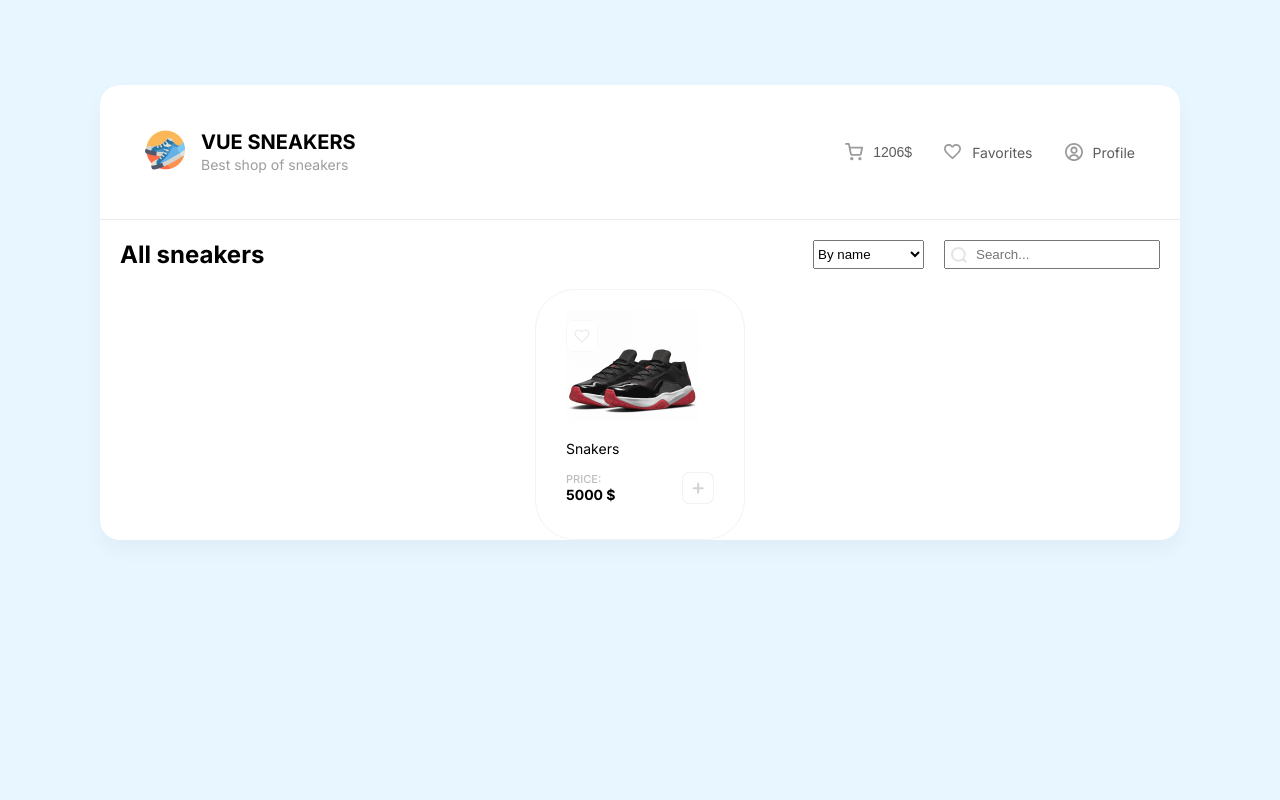
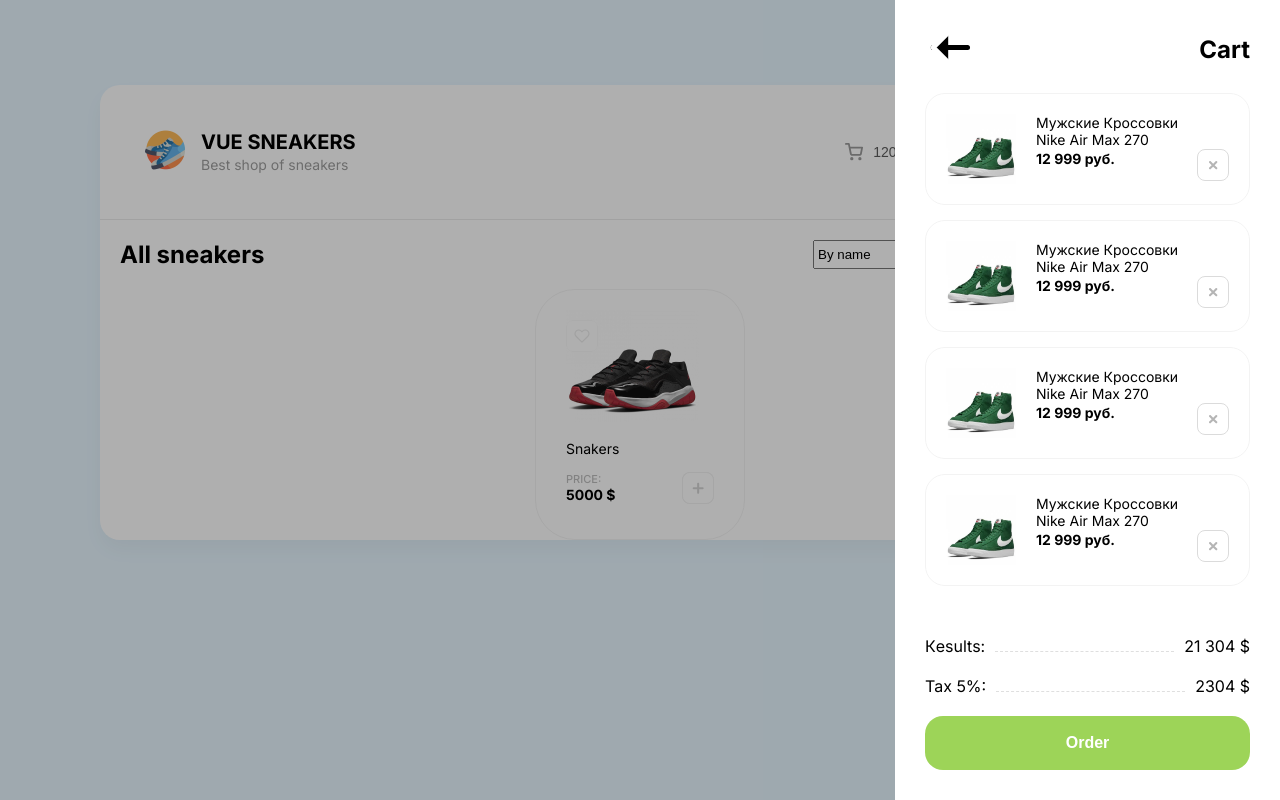
Before and after one commit to IonPetrascu/vueSneakers, a Vue app: page / in a window 1280 px wide. Built offline with nearby package versions, Linux system fonts and the light colour scheme.

Commit message:
feat: add cart layout

```diff
--- a/src/App.vue
+++ b/src/App.vue
@@ -5,7 +5,7 @@
 
 <template>
   <Header />
- <!--  <CartComponent /> -->
+  <CartComponent />
   <router-view v-slot="{ Component }">
     <component :is="Component" :key="$route.path" />
   </router-view>
--- a/src/components/CartComponent.vue
+++ b/src/components/CartComponent.vue
@@ -2,21 +2,119 @@
 <template>
   <div class="background">
     <aside class="cart">
-      <div>Cart</div>
-      <div class="list-items"></div>
+      <div class="head">
+        <button class="close-cart">
+          <svg
+            width="16"
+            height="14"
+            viewBox="0 0 16 14"
+            fill="black"
+            xmlns="http://www.w3.org/2000/svg"
+          >
+            <path
+              d="M1 7H14.7143"
+              stroke="black"
+              stroke-width="2"
+              stroke-linecap="round"
+              stroke-linejoin="round"
+            />
+            <path
+              d="M8.71436 1L14.7144 7L8.71436 13"
+              stroke="white"
+              stroke-width="2"
+              stroke-linecap="round"
+              stroke-linejoin="round"
+            />
+          </svg>
+        </button>
+        <h3>Cart</h3>
+      </div>
+
+      <div class="list-items">
+        <div class="item">
+          <img class="item-image" src="../assets/sneakers/1.jpg" alt="" />
+          <div class="item-info">
+            <h4 class="info-title">Мужские Кроссовки Nike Air Max 270</h4>
+            <span class="info-price">12 999 руб.</span>
+          </div>
+          <button class="item-delete">
+            <img class="delete-img" src="../assets/images/close.svg" alt="buttton close" />
+          </button>
+        </div>
+        <div class="item">
+          <img class="item-image" src="../assets/sneakers/1.jpg" alt="" />
+          <div class="item-info">
+            <h4 class="info-title">Мужские Кроссовки Nike Air Max 270</h4>
+            <span class="info-price">12 999 руб.</span>
+          </div>
+          <button class="item-delete">
+            <img class="delete-img" src="../assets/images/close.svg" alt="buttton close" />
+          </button>
+        </div>
+        <div class="item">
+          <img class="item-image" src="../assets/sneakers/1.jpg" alt="" />
+          <div class="item-info">
+            <h4 class="info-title">Мужские Кроссовки Nike Air Max 270</h4>
+            <span class="info-price">12 999 руб.</span>
+          </div>
+          <button class="item-delete">
+            <img class="delete-img" src="../assets/images/close.svg" alt="buttton close" />
+          </button>
+        </div>
+        <div class="item">
+          <img class="item-image" src="../assets/sneakers/1.jpg" alt="" />
+          <div class="item-info">
+            <h4 class="info-title">Мужские Кроссовки Nike Air Max 270</h4>
+            <span class="info-price">12 999 руб.</span>
+          </div>
+          <button class="item-delete">
+            <img class="delete-img" src="../assets/images/close.svg" alt="buttton close" />
+          </button>
+        </div>
+        <div class="item">
+          <img class="item-image" src="../assets/sneakers/1.jpg" alt="" />
+          <div class="item-info">
+            <h4 class="info-title">Мужские Кроссовки Nike Air Max 270</h4>
+            <span class="info-price">12 999 руб.</span>
+          </div>
+          <button class="item-delete">
+            <img class="delete-img" src="../assets/images/close.svg" alt="buttton close" />
+          </button>
+        </div>
+        <div class="item">
+          <img class="item-image" src="../assets/sneakers/1.jpg" alt="" />
+          <div class="item-info">
+            <h4 class="info-title">Мужские Кроссовки Nike Air Max 270</h4>
+            <span class="info-price">12 999 руб.</span>
+          </div>
+          <button class="item-delete">
+            <img class="delete-img" src="../assets/images/close.svg" alt="buttton close" />
+          </button>
+        </div>
+        <div class="item">
+          <img class="item-image" src="../assets/sneakers/1.jpg" alt="" />
+          <div class="item-info">
+            <h4 class="info-title">Мужские Кроссовки Nike Air Max 270</h4>
+            <span class="info-price">12 999 руб.</span>
+          </div>
+          <button class="item-delete">
+            <img class="delete-img" src="../assets/images/close.svg" alt="buttton close" />
+          </button>
+        </div>
+      </div>
       <div class="bottom">
         <div class="statistics">
           <span>Кesults:</span>
-          <span>...</span>
+          <span class="line"></span>
           <span>21 304 $</span>
         </div>
         <div class="statistics">
           <span>Tax 5%:</span>
-          <span>...</span>
+          <span class="line"></span>
           <span>2304 $</span>
         </div>
       </div>
-      <button>Order</button>
+      <button class="order-btn">Order</button>
     </aside>
   </div>
 </template>
@@ -35,5 +133,95 @@
 .cart {
   background-color: var(--white);
   width: 385px;
+  padding: 30px;
+  display: flex;
+  flex-direction: column;
+  justify-content: space-between;
+}
+.head {
+  display: flex;
+  gap: 30px;
+  justify-content: space-between;
+  align-items: center;
+}
+.close-cart {
+  border: none;
+  background: none;
+  cursor: pointer;
+  & svg {
+    transform: rotate(180deg);
+    height: 35px;
+    width: 50px;
+  }
+}
+h3 {
+  font-weight: 700;
+  font-size: 24px;
+  color: var(--black);
+}
+.list-items {
+  flex: 1;
+  margin-top: 25px;
+  margin-bottom: 40px;
+  overflow: auto;
+  display: flex;
+  flex-direction: column;
+  gap: 15px;
+}
+.item {
+  display: flex;
+  padding: 20px;
+  border-radius: 20px;
+  border: 1px solid #f3f3f3;
+}
+.item-image {
+  width: 70px;
+  height: 70px;
+  margin-right: 20px;
+}
+.item-info {
+  margin-right: 10px;
+}
+.info-title {
+  font-weight: 400;
+  font-size: 14px;
+  color: var(--black);
+}
+.info-price {
+  font-weight: 700;
+  font-size: 14px;
+  color: var(--black);
+}
+.item-delete {
+  align-self: flex-end;
+  border: none;
+  cursor: pointer;
+  background: none;
+}
+.bottom {
+  margin-top: auto;
+}
+.line {
+  flex: 1;
+  border-bottom: 1px dashed #dfdfdf;
+  position: relative;
+  top: -4px;
+}
+.statistics {
+  display: flex;
+  justify-content: space-between;
+  margin-bottom: 20px;
+  gap: 10px;
+}
+.order-btn {
+  font-weight: 600;
+  font-size: 16px;
+  text-align: center;
+  color: var(--white);
+  background: #9dd458;
+  border-radius: 18px;
+  padding-block: 18px;
+  border: none;
+  cursor: pointer;
 }
 </style>
```
